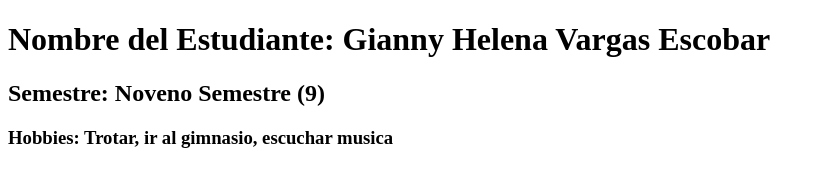
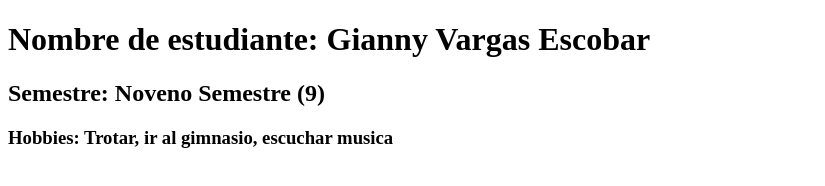
Before and after one commit to giannyvargase/primer_taller, a plain HTML site: page index.html in a window 1280 px wide. Shown: the whole page, without its empty margins (0-825 px from the left). Drawn offline with Linux system fonts and the light colour scheme.

Commit message:
nombre de estudiante

```diff
--- a/index.html
+++ b/index.html
@@ -7,7 +7,7 @@
 </head>
 <body>
     <title>Mi primera actividad</title>
-    <h1>Nombre del Estudiante: Gianny Helena Vargas Escobar</h1>
+    <h1>Nombre de estudiante: Gianny Vargas Escobar</h1>
     <h2>Semestre: Noveno Semestre (9)</h2>
     <h3>Hobbies: Trotar, ir al gimnasio, escuchar musica</h3>
 </body>
```
